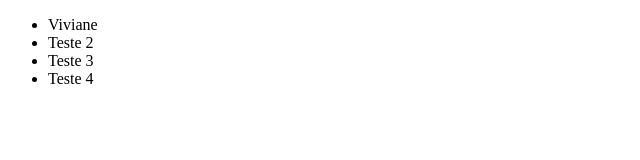
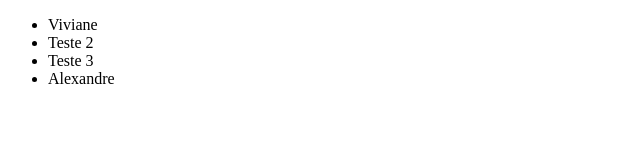
Before and after one commit to RosangelaAraujo/teste-github, a plain HTML site: page index.html in a window 1280 px wide. Shown: the full height of the page, 0-640 px from the left. Drawn offline with Linux system fonts and the light colour scheme.

Commit message:
Alterando o último nome do aluno

```diff
--- a/index.html
+++ b/index.html
@@ -9,7 +9,7 @@
         <li>Viviane</li>
         <li>Teste 2</li>
         <li>Teste 3</li>
-        <li>Teste 4</li>
+        <li>Alexandre</li>
     </ul>
 </body>
 </html>
```
